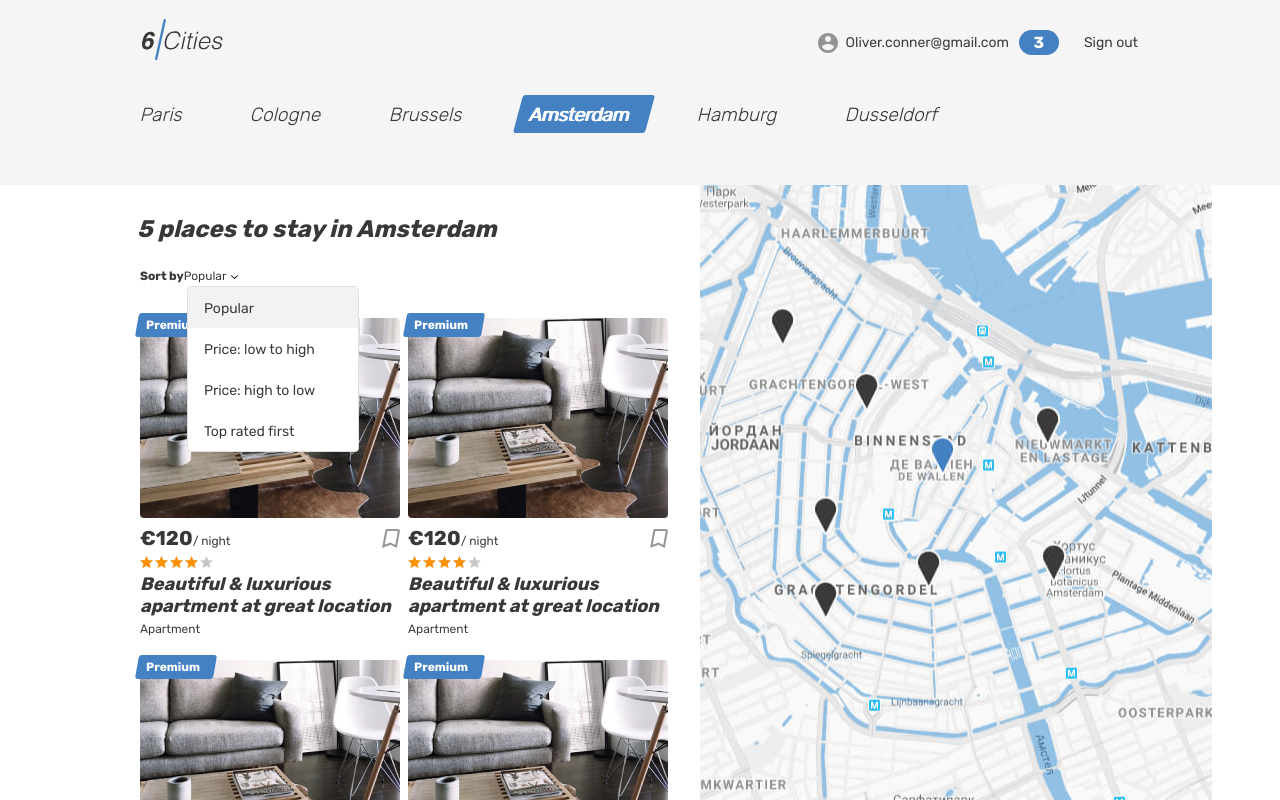
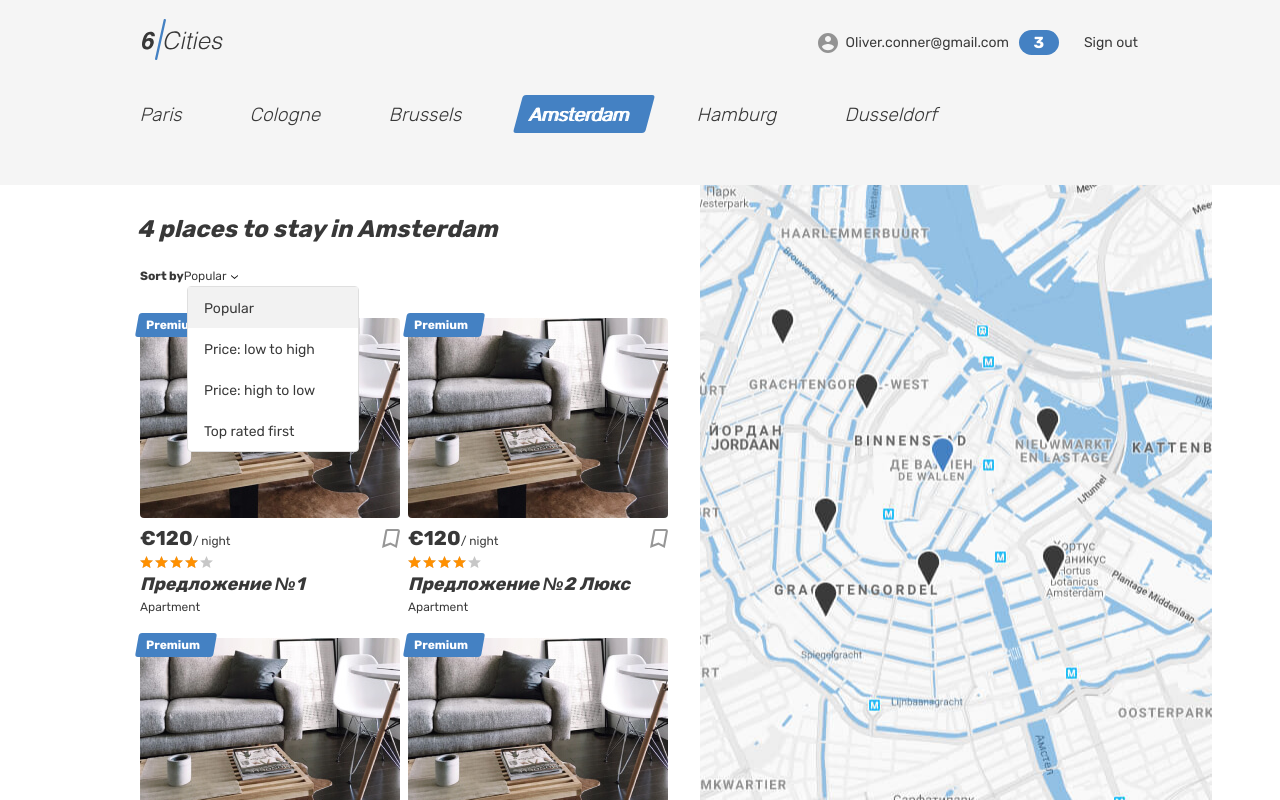
Before and after one commit to htmlacademy-univer-javascript-3/1485153-six-cities-5, a React (Vite) app: page / in a window 1280 px wide. Built offline with nearby package versions, Linux system fonts and the light colour scheme.

Commit message:
chore: props and state

```diff
--- a/src/components/CityCard/CityCard.tsx
+++ b/src/components/OfferCard/OfferCard.tsx
@@ -1,12 +1,20 @@
-export const CityCard = () => (
+import { Link } from 'react-router-dom';
+import type { Offer } from '../../types/offer';
+import { getOfferRoute } from '../../utils/routes';
+
+interface OfferCardProps {
+  offer: Offer;
+}
+
+export const OfferCard = ({ offer }: OfferCardProps) => (
   <article className="cities__card place-card">
     <div className="place-card__mark">
       <span>Premium</span>
     </div>
     <div className="cities__image-wrapper place-card__image-wrapper">
-      <a href="#">
+      <Link to={getOfferRoute(offer)}>
         <img className="place-card__image" src="img/apartment-01.jpg" width="260" height="200" alt="Place image" />
-      </a>
+      </Link>
     </div>
     <div className="place-card__info">
       <div className="place-card__price-wrapper">
@@ -28,7 +36,9 @@ export const CityCard = () => (
         </div>
       </div>
       <h2 className="place-card__name">
-        <a href="#">Beautiful &amp; luxurious apartment at great location</a>
+        <Link to={getOfferRoute(offer)}>
+          {offer.title}
+        </Link>
       </h2>
       <p className="place-card__type">Apartment</p>
     </div>
--- /dev/null
+++ b/src/components/OffersList/OffersList.tsx
@@ -0,0 +1,21 @@
+import type { Offer } from '../../types/offer';
+import { OfferCard } from '../OfferCard/OfferCard';
+
+interface OffersListProps {
+  offers: Offer[];
+  activeOffer: Offer | null;
+}
+
+export const OffersList = ({
+  offers,
+  activeOffer,
+}: OffersListProps) => (
+  <div className="cities__places-list places__list tabs__content">
+    {offers.map((offer) => (
+      <OfferCard
+        key={offer.id}
+        offer={offer}
+      />
+    ))}
+  </div>
+);
--- a/src/components/PrivateRoute/PrivateRoute.tsx
+++ b/src/components/PrivateRoute/PrivateRoute.tsx
@@ -7,7 +7,7 @@ interface PrivateRouteProps {
 }
 
 export const PrivateRoute = ({ children }: PrivateRouteProps) => {
-  const hasAccess = false;
+  const hasAccess = true;
 
   return hasAccess ? children : <Navigate to={getRoute('/login')} />;
 };
--- /dev/null
+++ b/src/components/ReviewForm/ReviewForm.tsx
@@ -0,0 +1,97 @@
+import { useState } from 'react';
+
+export const ReviewForm = () => {
+  const [rating, setRating] = useState(0);
+  const [review, setReview] = useState('');
+
+  return (
+    <form className="reviews__form form" action="#" method="post">
+      <label className="reviews__label form__label" htmlFor="review">Your review</label>
+      <div className="reviews__rating-form form__rating">
+        <input
+          className="form__rating-input visually-hidden"
+          name="rating"
+          value="5"
+          id="5-stars"
+          type="radio"
+          onChange={(e) => setRating(parseInt(e.target.value, 10))}
+        />
+        <label htmlFor="5-stars" className="reviews__rating-label form__rating-label" title="perfect">
+          <svg className="form__star-image" width="37" height="33">
+            <use xlinkHref="#icon-star"></use>
+          </svg>
+        </label>
+
+        <input
+          className="form__rating-input visually-hidden"
+          name="rating"
+          value="4"
+          id="4-stars"
+          type="radio"
+          onChange={(e) => setRating(parseInt(e.target.value, 10))}
+        />
+        <label htmlFor="4-stars" className="reviews__rating-label form__rating-label" title="good">
+          <svg className="form__star-image" width="37" height="33">
+            <use xlinkHref="#icon-star"></use>
+          </svg>
+        </label>
+
+        <input
+          className="form__rating-input visually-hidden"
+          name="rating"
+          value="3"
+          id="3-stars"
+          type="radio"
+          onChange={(e) => setRating(parseInt(e.target.value, 10))}
+        />
+        <label htmlFor="3-stars" className="reviews__rating-label form__rating-label" title="not bad">
+          <svg className="form__star-image" width="37" height="33">
+            <use xlinkHref="#icon-star"></use>
+          </svg>
+        </label>
+
+        <input
+          className="form__rating-input visually-hidden"
+          name="rating"
+          value="2"
+          id="2-stars"
+          type="radio"
+          onChange={(e) => setRating(parseInt(e.target.value, 10))}
+        />
+        <label htmlFor="2-stars" className="reviews__rating-label form__rating-label" title="badly">
+          <svg className="form__star-image" width="37" height="33">
+            <use xlinkHref="#icon-star"></use>
+          </svg>
+        </label>
+
+        <input
+          className="form__rating-input visually-hidden"
+          name="rating"
+          value="1"
+          id="1-star"
+          type="radio"
+          onChange={(e) => setRating(parseInt(e.target.value, 10))}
+        />
+        <label htmlFor="1-star" className="reviews__rating-label form__rating-label" title="terribly">
+          <svg className="form__star-image" width="37" height="33">
+            <use xlinkHref="#icon-star"></use>
+          </svg>
+        </label>
+      </div>
+      <textarea
+        className="reviews__textarea form__textarea"
+        id="review"
+        name="review"
+        placeholder="Tell how was your stay, what you like and what can be improved"
+        value={review}
+        onChange={(e) => setReview(e.target.value)}
+      />
+      <div className="reviews__button-wrapper">
+        <p className="reviews__help">
+          To submit review please make sure to set <span className="reviews__star">rating</span> and describe your stay with at least <b className="reviews__text-amount">50 characters</b>.
+        </p>
+        <button className="reviews__submit form__submit button" type="submit" disabled>Submit</button>
+      </div>
+    </form>
+  );
+};
--- a/src/index.tsx
+++ b/src/index.tsx
@@ -1,6 +1,7 @@
 import React from 'react';
 import ReactDOM from 'react-dom/client';
 import { App } from './views/App/App';
+import { OFFERS } from './mocks/offers';
 
 const root = ReactDOM.createRoot(
   document.getElementById('root') as HTMLElement
@@ -8,6 +9,6 @@ const root = ReactDOM.createRoot(
 
 root.render(
   <React.StrictMode>
-    <App cardsCount={5} />
+    <App offers={OFFERS} />
   </React.StrictMode>
 );
--- /dev/null
+++ b/src/mocks/offers.ts
@@ -0,0 +1,92 @@
+import type { Offer } from '../types/offer';
+
+export const OFFERS: Offer[] = [
+  {
+    id: crypto.randomUUID(),
+    title: 'Предложение №1',
+    type: 'offer',
+    city: {
+      name: 'Новосибирск',
+      location: {
+        latitude: 0,
+        longitude: 0,
+        zoom: 0,
+      },
+    },
+    location: {
+      latitude: 0,
+      longitude: 0,
+      zoom: 0,
+    },
+    isFavorite: false,
+    isPremium: false,
+    rating: 0,
+    previewImage: '',
+  },
+  {
+    id: crypto.randomUUID(),
+    title: 'Предложение №2 Люкс',
+    type: 'offer',
+    city: {
+      name: 'Новосибирск',
+      location: {
+        latitude: 0,
+        longitude: 0,
+        zoom: 0,
+      },
+    },
+    location: {
+      latitude: 0,
+      longitude: 0,
+      zoom: 0,
+    },
+    isFavorite: false,
+    isPremium: false,
+    rating: 0,
+    previewImage: '',
+  },
+  {
+    id: crypto.randomUUID(),
+    title: 'Предложение №3 Ниже среднего',
+    type: 'offer',
+    city: {
+      name: 'Новосибирск',
+      location: {
+        latitude: 0,
+        longitude: 0,
+        zoom: 0,
+      },
+    },
+    location: {
+      latitude: 0,
+      longitude: 0,
+      zoom: 0,
+    },
+    isFavorite: false,
+    isPremium: false,
+    rating: 0,
+    previewImage: '',
+  },
+  {
+    id: crypto.randomUUID(),
+    title: 'Предложение №4',
+    type: 'offer',
+    city: {
+      name: 'Новосибирск',
+      location: {
+        latitude: 0,
+        longitude: 0,
+        zoom: 0,
+      },
+    },
+    location: {
+      latitude: 0,
+      longitude: 0,
+      zoom: 0,
+    },
+    isFavorite: false,
+    isPremium: false,
+    rating: 0,
+    previewImage: '',
+  },
+];
--- /dev/null
+++ b/src/types/offer.ts
@@ -0,0 +1,22 @@
+export interface Location {
+  latitude: number;
+  longitude: number;
+  zoom: number;
+}
+
+export interface City {
+  name: string;
+  location: Location;
+}
+
+export interface Offer {
+  id: string;
+  title: string;
+  type: string; // TODO: типизировать?
+  city: City;
+  location: Location;
+  isFavorite: boolean;
+  isPremium: boolean;
+  rating: number;
+  previewImage: string;
+}
--- a/src/utils/routes.ts
+++ b/src/utils/routes.ts
@@ -1,5 +1,10 @@
-import { SixCitiesRoute } from '../types/routes';
+import type { Offer } from '../types/offer';
+import type { SixCitiesRoute } from '../types/routes';
 
 export function getRoute(route: SixCitiesRoute): SixCitiesRoute {
   return route;
 }
+
+export function getOfferRoute(offer: Offer): string {
+  return `${getRoute('/offer')}/${offer.id}`;
+}
--- a/src/views/App/App.tsx
+++ b/src/views/App/App.tsx
@@ -6,17 +6,18 @@ import { Offer } from '../Offer/Offer';
 import { NotFound } from '../NotFound/NotFound';
 import { getRoute } from '../../utils/routes';
 import { PrivateRoute } from '../../components/PrivateRoute/PrivateRoute';
+import type { Offer as OfferType } from '../../types/offer';
 
 interface AppProps {
-  cardsCount: number;
+  offers: OfferType[];
 }
 
-export const App = ({ cardsCount }: AppProps) => (
+export const App = ({ offers }: AppProps) => (
   <BrowserRouter>
     <Routes>
       <Route
         path={getRoute('/')}
-        element={<Main cardsCount={cardsCount} />}
+        element={<Main offers={offers} />}
       />
       <Route
         path={getRoute('/login')}
--- a/src/views/Main/Main.tsx
+++ b/src/views/Main/Main.tsx
@@ -1,10 +1,11 @@
-import { CityCard } from '../../components/CityCard/CityCard';
+import { OffersList } from '../../components/OffersList/OffersList';
+import type { Offer } from '../../types/offer';
 
 interface MainProps {
-  cardsCount: number;
+  offers: Offer[];
 }
 
-export const Main = ({ cardsCount }: MainProps) => (
+export const Main = ({ offers }: MainProps) => (
   <div className="page page--gray page--main">
     <header className="header">
       <div className="container">
@@ -77,7 +78,7 @@ export const Main = ({ cardsCount }: MainProps) => (
         <div className="cities__places-container container">
           <section className="cities__places places">
             <h2 className="visually-hidden">Places</h2>
-            <b className="places__found">{cardsCount} places to stay in Amsterdam</b>
+            <b className="places__found">{offers.length} places to stay in Amsterdam</b>
             <form className="places__sorting" action="#" method="get">
               <span className="places__sorting-caption">Sort by</span>
               <span className="places__sorting-type" tabIndex={0}>
@@ -93,13 +94,7 @@ export const Main = ({ cardsCount }: MainProps) => (
                 <li className="places__option" tabIndex={0}>Top rated first</li>
               </ul>
             </form>
-            <div className="cities__places-list places__list tabs__content">
-              <CityCard />
-              <CityCard />
-              <CityCard />
-              <CityCard />
-              <CityCard />
-            </div>
+            <OffersList offers={offers} activeOffer={null} />
           </section>
           <div className="cities__right-section">
             <section className="cities__map map"></section>
--- a/src/views/Offer/Offer.tsx
+++ b/src/views/Offer/Offer.tsx
@@ -1,3 +1,5 @@
+import { ReviewForm } from '../../components/ReviewForm/ReviewForm';
+
 export const Offer = () => (
   <div className="page">
     <header className="header">
@@ -174,52 +176,7 @@ export const Offer = () => (
                   </div>
                 </li>
               </ul>
-              <form className="reviews__form form" action="#" method="post">
-                <label className="reviews__label form__label" htmlFor="review">Your review</label>
-                <div className="reviews__rating-form form__rating">
-                  <input className="form__rating-input visually-hidden" name="rating" value="5" id="5-stars" type="radio" />
-                  <label htmlFor="5-stars" className="reviews__rating-label form__rating-label" title="perfect">
-                    <svg className="form__star-image" width="37" height="33">
-                      <use xlinkHref="#icon-star"></use>
-                    </svg>
-                  </label>
-
-                  <input className="form__rating-input visually-hidden" name="rating" value="4" id="4-stars" type="radio" />
-                  <label htmlFor="4-stars" className="reviews__rating-label form__rating-label" title="good">
-                    <svg className="form__star-image" width="37" height="33">
-                      <use xlinkHref="#icon-star"></use>
-                    </svg>
-                  </label>
-
-                  <input className="form__rating-input visually-hidden" name="rating" value="3" id="3-stars" type="radio" />
-                  <label htmlFor="3-stars" className="reviews__rating-label form__rating-label" title="not bad">
-                    <svg className="form__star-image" width="37" height="33">
-                      <use xlinkHref="#icon-star"></use>
-                    </svg>
-                  </label>
-
-                  <input className="form__rating-input visually-hidden" name="rating" value="2" id="2-stars" type="radio" />
-                  <label htmlFor="2-stars" className="reviews__rating-label form__rating-label" title="badly">
-                    <svg className="form__star-image" width="37" height="33">
-                      <use xlinkHref="#icon-star"></use>
-                    </svg>
-                  </label>
-
-                  <input className="form__rating-input visually-hidden" name="rating" value="1" id="1-star" type="radio" />
-                  <label htmlFor="1-star" className="reviews__rating-label form__rating-label" title="terribly">
-                    <svg className="form__star-image" width="37" height="33">
-                      <use xlinkHref="#icon-star"></use>
-                    </svg>
-                  </label>
-                </div>
-                <textarea className="reviews__textarea form__textarea" id="review" name="review" placeholder="Tell how was your stay, what you like and what can be improved"></textarea>
-                <div className="reviews__button-wrapper">
-                  <p className="reviews__help">
-                      To submit review please make sure to set <span className="reviews__star">rating</span> and describe your stay with at least <b className="reviews__text-amount">50 characters</b>.
-                  </p>
-                  <button className="reviews__submit form__submit button" type="submit" disabled>Submit</button>
-                </div>
-              </form>
+              <ReviewForm />
             </section>
           </div>
         </div>
```
